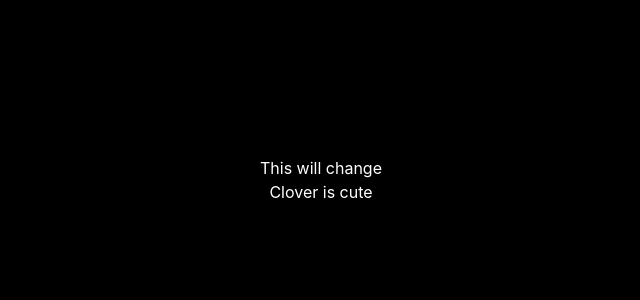
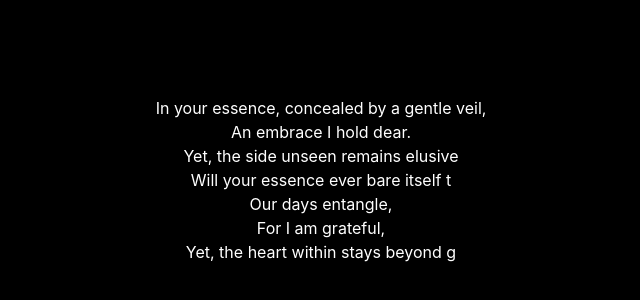
Before and after one commit to maddiesolis/cat-sage-poem, a React (Create React App) app in the folder frontend/: page / in a window 1280 px wide. Shown: the part 220-520 px from the top of the page, without its empty margins (319-959 px from the left). Built offline with nearby package versions, Linux system fonts and the light colour scheme.

Commit message:
added text

```diff
--- a/frontend/src/components/Page.tsx
+++ b/frontend/src/components/Page.tsx
@@ -1,6 +1,7 @@
 import { useState, useEffect } from 'react';
 import { Box } from '@chakra-ui/react';
 import { SlotComponent } from './Slot';
+import { poetrySlots } from '../data/slots';
 
 export interface SlotProps {
     id: number;
@@ -11,25 +12,22 @@ export interface SlotProps {
 
 export const Page = () => {
     // Poetry lines (slots)
-    const [slots, setSlots] = useState<SlotProps[]>([
-        { id: 1, constantText: 'This will', changingTextOptions: ['change', 'not change'], selectedOption: 'change' },
-        { id: 2, constantText: 'Clover is', changingTextOptions: ['cute', 'small', 'black'], selectedOption: 'cute' },
-    ]);
+    const [slots, setSlots] = useState<SlotProps[]>(poetrySlots);
 
     useEffect(() => {
         const interval = setInterval(() => {
-            // Select random slot to update
+            // Randomly update state of slots
+            const randomSlotIndex = Math.floor(Math.random() * slots.length);
             const newSlots = slots.map((slot, index) => {
                 // Clone slot to avoid direct mutation
                 const newSlot = { ...slot };
-                // Randomly update one slot's selectedOption
-                if (Math.floor(Math.random() * slots.length) === index) {
+                // Update slot's selectedOption if it matches randomSlotIndex
+                if (randomSlotIndex === index) {
                     const optionIndex = Math.floor(Math.random() * slot.changingTextOptions.length);
                     newSlot.selectedOption = slot.changingTextOptions[optionIndex];
                 }
                 return newSlot;
             });
-            // Update state of slots
             setSlots(newSlots);
         }, 5000);
 
--- a/frontend/src/components/Slot.tsx
+++ b/frontend/src/components/Slot.tsx
@@ -23,7 +23,7 @@ export const SlotComponent: React.FC<SlotComponentProps> = ({ slot }) => {
     }, [slot.selectedOption]);
 
     return (
-        <Text>
+        <Text h='24px'>
             {slot.constantText} {displayedText}
         </Text>
     );
--- /dev/null
+++ b/frontend/src/data/slots.tsx
@@ -0,0 +1,80 @@
+import { SlotProps } from "../components/Page";
+
+export const poetrySlots: SlotProps[] = [
+    {
+        id: 1,
+        constantText: 'In your essence,',
+        changingTextOptions: [
+            'concealed by a gentle veil,',
+            'encased by sentinels,',
+            'beneath this mighty wall,'
+        ],
+        selectedOption: 'concealed by a gentle veil,'
+    },
+    {
+        id: 2,
+        constantText: '',
+        changingTextOptions: [
+            'An embrace I hold dear.',
+            'I nudge against these confines.',
+            'I kneel, surrender.',
+            'A realm for me to roam.'
+        ],
+        selectedOption: 'An embrace I hold dear.'
+    },
+    {
+        id: 3,
+        constantText: '',
+        changingTextOptions: [
+            'Yet, the side unseen remains elusive,',
+            'Yet, the side unseen I cannot reach,',
+            'The side unseen remains a handsome mystery,',
+            'Yet, my sole yearning is your unveiling,'
+        ],
+        selectedOption: 'Yet, the side unseen remains elusive,'
+    },
+    {
+        id: 4,
+        constantText: '',
+        changingTextOptions: [
+            'Will your essence ever bare itself to my gaze?',
+            'Will my hands ever forge our crossing?',
+            'Will your core ever discern my own?',
+            'Is it necessary that we unfurl each other entirely?'
+        ],
+        selectedOption: 'Will your essence ever bare itself to my gaze?'
+    },
+    {
+        id: 5,
+        constantText: 'Our',
+        changingTextOptions: [
+            'days entangle,',
+            'years entangle,',
+            'time entangles,',
+            'spirits entangle,',
+            'disparities entangle,'
+        ],
+        selectedOption: 'days entangle,'
+    },
+    {
+        id: 6,
+        constantText: '',
+        changingTextOptions: [
+            'For I am grateful,',
+            'Though clarity eludes me,',
+            'For my chest swells,',
+            'For my spirit dances,',
+        ],
+        selectedOption: 'For I am grateful,'
+    },
+    {
+        id: 7,
+        constantText: '',
+        changingTextOptions: [
+            'Yet, the heart within stays beyond grasp.',
+            'I have come to accept this eternal state.',
+            'Yet, a vision has been sown, a path to be pursued.'
+        ],
+        selectedOption: 'Yet, the heart within stays beyond grasp.'
+    },
+]
```
